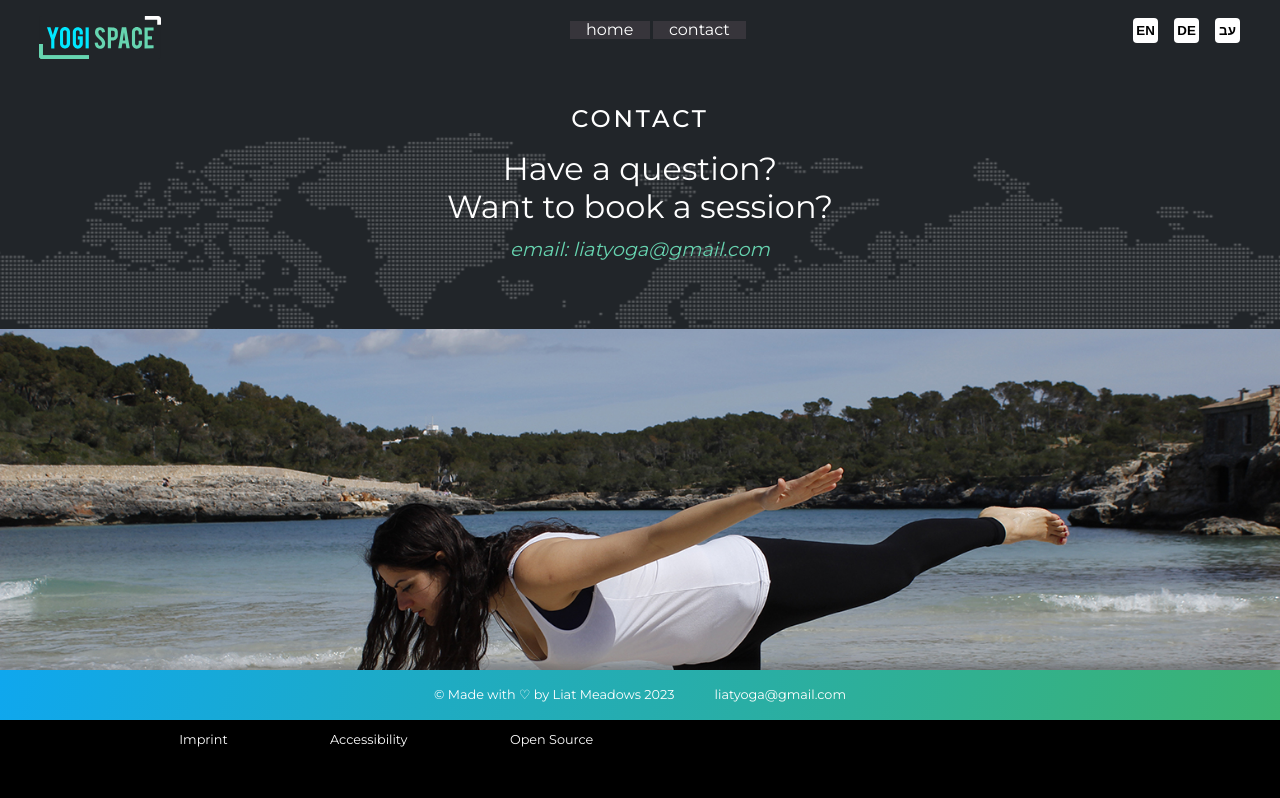
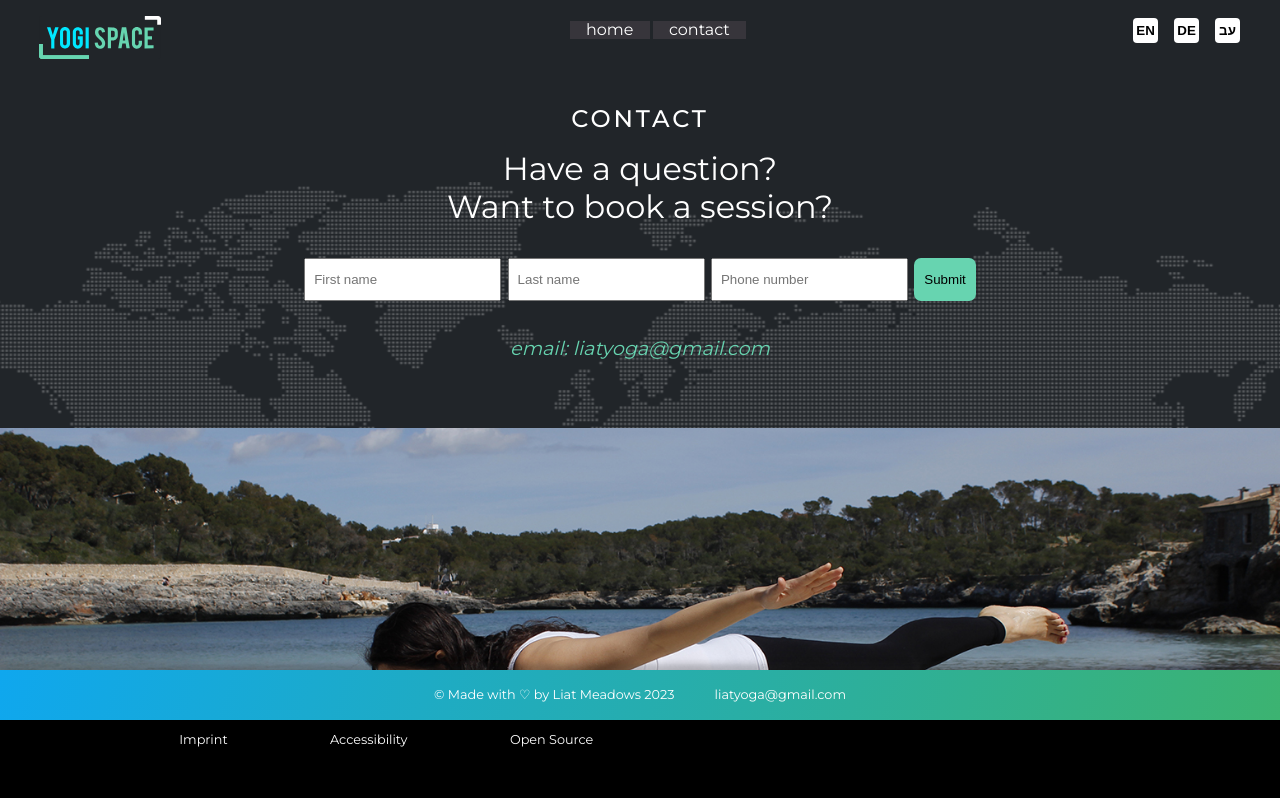
Before and after one commit to Lia-Mead/yoga, a React (Create React App) app: page /contact in a window 1280 px wide. Shown: the top 798 px of the page. Built offline with nearby package versions, Linux system fonts and the light colour scheme.

Commit message:
yoga - contact form

```diff
--- a/src/components/contact.js
+++ b/src/components/contact.js
@@ -2,7 +2,7 @@
 import PropTypes from "prop-types";
 import { withTranslation } from "react-i18next";
 import { useTranslation } from "react-i18next";
-// import ContactForm from "./contactForm";
+import ContactForm from "./contactForm";
 
 import backgroundImageContact from "../assets/images/warrier.jpg";
 
@@ -31,7 +31,7 @@ const Contact = ({ isHebrew }) => {
                     </h1>
 
                     <h2>{t("contact_contact_me")}</h2>
-                    {/* <ContactForm /> */}
+                    <ContactForm />
                     <h3 className="section-subheading ">
                         <p>
                             <a href="mailto:liatyoga@gmail.com">
--- a/src/components/contactForm.js
+++ b/src/components/contactForm.js
@@ -1,51 +1,103 @@
-import React from "react";
+// import React from "react";
+// import { useForm } from "react-hook-form";
+
+// function ContactForm() {
+//     const { register, handleSubmit, errors } = useForm();
+
+//     const onSubmit = (data) => {
+//         console.log(data);
+//         // Handle form submission here (e.g., send data to a server)
+//     };
+
+//     return (
+//         <form onSubmit={handleSubmit(onSubmit)}>
+//             <div>
+//                 <label>Name:</label>
+//                 <input
+//                     type="text"
+//                     name="name"
+//                     ref={register({ required: "Name is required" })}
+//                 />
+//                 {errors.name && <p>{errors.name.message}</p>}
+//             </div>
+//             <div>
+//                 <label>Email:</label>
+//                 <input
+//                     type="email"
+//                     name="email"
+//                     ref={register({
+//                         required: "Email is required",
+//                         pattern: {
+//                             value: /^[A-Z0-9._%+-]+@[A-Z0-9.-]+\.[A-Z]{2,}$/i,
+//                             message: "Invalid email address",
+//                         },
+//                     })}
+//                 />
+//                 {errors.email && <p>{errors.email.message}</p>}
+//             </div>
+//             <div>
+//                 <label>Message:</label>
+//                 <textarea
+//                     name="message"
+//                     ref={register({ required: "Message is required" })}
+//                 />
+//                 {errors.message && <p>{errors.message.message}</p>}
+//             </div>
+//             <button type="submit">Submit</button>
+//         </form>
+//     );
+// }
+
+// export default ContactForm;
+
 import { useForm } from "react-hook-form";
+import { useTranslation } from "react-i18next";
 
-function ContactForm() {
-    const { register, handleSubmit, errors } = useForm();
+const ContactForm = () => {
+    const {
+        register,
+        handleSubmit,
+        watch,
+        formState: { errors },
+    } = useForm();
 
-    const onSubmit = (data) => {
-        console.log(data);
-        // Handle form submission here (e.g., send data to a server)
-    };
+    const { t } = useTranslation();
+
+    const onSubmit = (data) => console.log(data);
+
+    console.log(watch("example"));
 
     return (
         <form onSubmit={handleSubmit(onSubmit)}>
-            <div>
-                <label>Name:</label>
+            <div className="input-box">
                 <input
-                    type="text"
-                    name="name"
-                    ref={register({ required: "Name is required" })}
+                    placeholder={t("contact_form_first_name")}
+                    {...register("firstName", { required: true })}
                 />
-                {errors.name && <p>{errors.name.message}</p>}
+                {errors.firstName && (
+                    <p>{t("contact_form_first_name_required")}</p>
+                )}
             </div>
-            <div>
-                <label>Email:</label>
+            <div className="input-box">
                 <input
-                    type="email"
-                    name="email"
-                    ref={register({
-                        required: "Email is required",
-                        pattern: {
-                            value: /^[A-Z0-9._%+-]+@[A-Z0-9.-]+\.[A-Z]{2,}$/i,
-                            message: "Invalid email address",
-                        },
-                    })}
+                    placeholder={t("contact_form_last_name")}
+                    {...register("lastName")}
                 />
-                {errors.email && <p>{errors.email.message}</p>}
             </div>
-            <div>
-                <label>Message:</label>
-                <textarea
-                    name="message"
-                    ref={register({ required: "Message is required" })}
+            <div className="input-box">
+                <input
+                    placeholder={t("contact_form_phone_number")}
+                    {...register("phone", { required: true })}
                 />
-                {errors.message && <p>{errors.message.message}</p>}
+                {errors.phone && (
+                    <p>{t("contact_form_phone_number_required")}</p>
+                )}
             </div>
-            <button type="submit">Submit</button>
+            {/* <input {...register("age", { pattern: /\d+/ })} /> */}
+            {/* {errors.age && <p>Please enter number for age.</p>} */}
+            <input type="submit" />
         </form>
     );
-}
+};
 
 export default ContactForm;
--- a/src/i18n/en.json
+++ b/src/i18n/en.json
@@ -33,6 +33,12 @@
     "about_raise_your": "Raise your",
     "about_vibration": "Vibration!",
 
+    "contact_form_first_name": "First name",
+    "contact_form_last_name": "Last name",
+    "contact_form_phone_number": "Phone number",
+    "contact_form_first_name_required": "First name is required.",
+    "contact_form_phone_number_required": "Phone number is required.",
+
     "contact_contact_me": "Have a question?\n Want to book a session?",
 
     "footer_imprint": "Imprint",
--- a/src/styles/contact.scss
+++ b/src/styles/contact.scss
@@ -10,6 +10,37 @@
     }
     .form-box {
         height: 70vh;
+    }
+}
+
+form {
+    display: flex;
+    flex-wrap: wrap;
+    justify-content: center;
+    align-items: center;
+    margin: 2rem;
+
+    input {
+        padding: 0.75rem 0.5rem;
+        margin: 0 0.2rem;
+    }
+    input[type="submit"] {
+        background-color: #67d4b0;
+        border-radius: 7px;
+        border-color: transparent;
+        // width: 150px;
+        // height: 40px;
+    }
+    input[type="submit"]:hover {
+        // background-color: #fff;
+        font-size: 1.1em;
+        transition: font-size 0.5s ease-in-out;
+    }
+
+    p {
+        color: white;
+        position: absolute;
+        margin-top: 10px;
     }
 }
 
```
